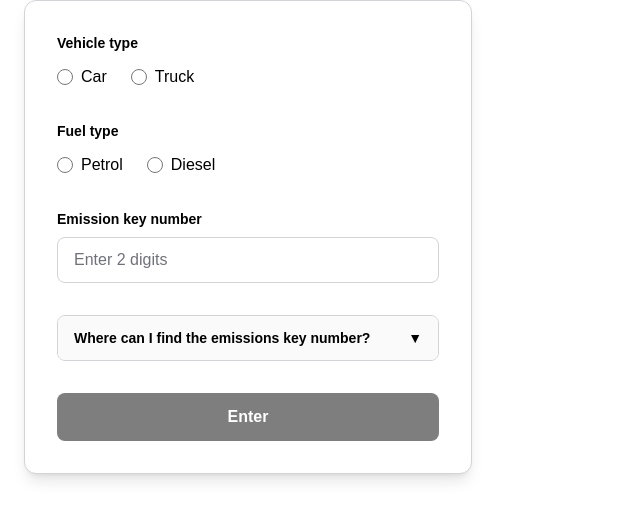
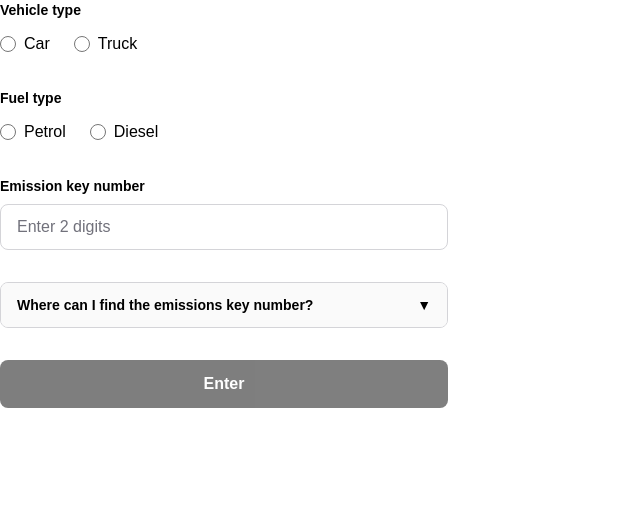
Before and after one commit to JahanzebKhan796/German-vehicle-emission-stickers, a Next.js app: page / in a window 1280 px wide. Shown: the top 520 px of the page, without its empty margins (0-640 px from the left). Built offline with nearby package versions, Linux system fonts and the light colour scheme.

Commit message:
iframe changes 2

```diff
--- a/app/StickerForm.tsx
+++ b/app/StickerForm.tsx
@@ -137,12 +137,9 @@ export default function StickerForm({ rows }: { rows: string[][] }) {
   }
 
   return (
-    <main className="min-h-screen bg-white flex justify-start pt-0 px-6 pb-6">
+    <main className="min-h-screen bg-white flex justify-start pt-0 pl-0 pr-6 pb-6">
       <div className="w-full max-w-md">
-        <form
-          className="rounded-xl bg-white shadow-lg border border-zinc-300 p-8 space-y-8"
-          onSubmit={handleSubmit}
-        >
+        <form className="space-y-8" onSubmit={handleSubmit}>
           {/* Vehicle type */}
           <fieldset className="space-y-3">
             <legend className="text-sm font-semibold text-black">
```
